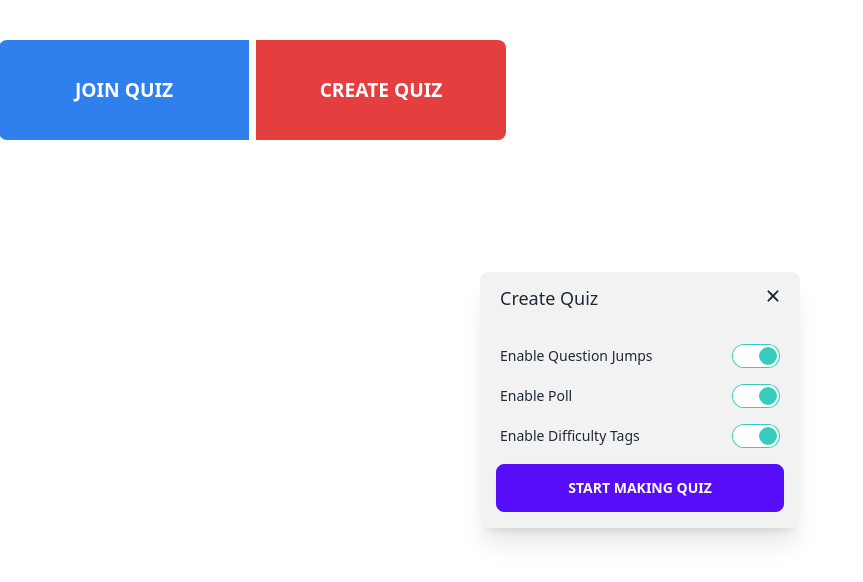
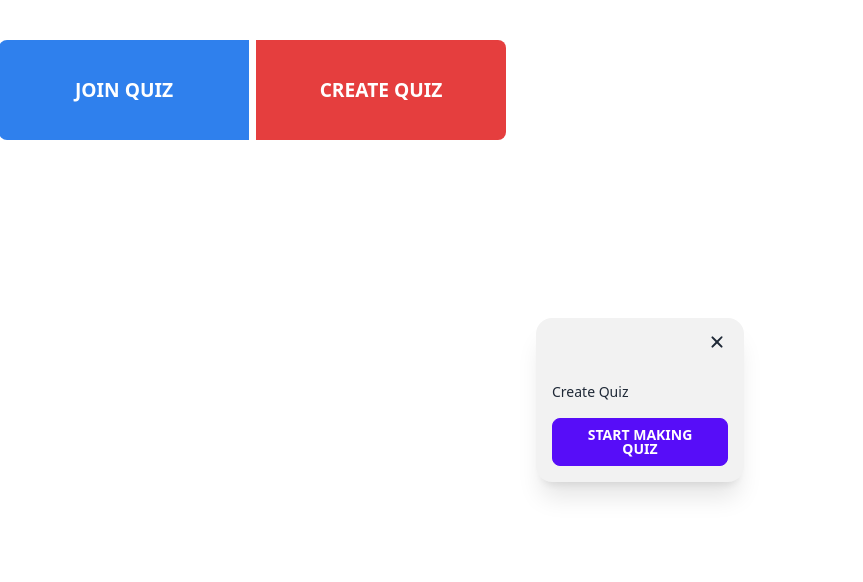
Before and after one commit to JeelRajodiya/brain-blitz, a Next.js app: page /components/QuizForm in a window 1280 px wide. Both pictures are taken after a click on the button "CREATE QUIZ". Shown: the top 582 px of the page, without its empty margins (0-863 px from the left). Built offline with nearby package versions, Linux system fonts and the light colour scheme.

Commit message:
Revert "problem in form:"
This reverts commit 056fbb2864f518c2ed7080b9b9bee3633aabcda5.

```diff
--- a/pages/Dashboard.tsx
+++ b/pages/Dashboard.tsx
@@ -23,7 +23,7 @@ export default function Dashboard() {
     return (
         <div className="flex justify-center flex-col center">
             {/* menu bar */}
-            <div className="navbar rounded-2xl bg-base-200 shadow-md p-2 mx-2 mb-4 z-50">
+            <div className="navbar bg-base-200 shadow-md p-2 mx-2 mb-4">
                 <div className="flex-1">
                     {/* heading of the page */}
                     <div className="center">
@@ -72,7 +72,6 @@ export default function Dashboard() {
             </div>
 
             <QuizForm></QuizForm>
-
         </div>
     );
 }
--- a/pages/components/QuizForm.tsx
+++ b/pages/components/QuizForm.tsx
@@ -9,7 +9,6 @@ function QuizForm() {
 
     return (
         <div>
-            {/* Button Group */}
             <div
                 className="btn-group button-group"
                 style={{ marginTop: "40px" }}
@@ -22,16 +21,13 @@ function QuizForm() {
                     Create Quiz
                 </button>
             </div>
-
-            {/* Create Quiz Form */}
             {showForm && (
-                <div className="mainForm fixed inset-0 flex items-center justify-center">
-                    <div className="card card-compact w-80 bg-base-200 shadow-xl rounded-lg">
+                <div className="fixed inset-0 flex items-center justify-center">
+                    <div className="card card-compact w-52 bg-base-200 shadow-xl">
                         <div className="card-header">
-                            <div className="form-title">
-                                <h2>Create Quiz</h2>
+                            <div className="flex justify-end">
                                 <button
-                                    className="btn btn-ghost btn-cross"
+                                    className="btn btn-ghost"
                                     onClick={toggleForm}
                                 >
                                     <svg
@@ -50,44 +46,10 @@ function QuizForm() {
                             </div>
                         </div>
                         <div className="card-body">
-                            <div className="flex flex-col">
-                                <div className="form-control">
-                                    <label className="cursor-pointer label">
-                                        <span className="label-text">
-                                            Enable Question Jumps
-                                        </span>
-                                        <input
-                                            type="checkbox"
-                                            className="toggle toggle-accent"
-                                            checked
-                                        />
-                                    </label>
-                                </div>
-                                <div className="form-control">
-                                    <label className="cursor-pointer label">
-                                        <span className="label-text">
-                                            Enable Poll
-                                        </span>
-                                        <input
-                                            type="checkbox"
-                                            className="toggle toggle-accent"
-                                            checked
-                                        />
-                                    </label>
-                                </div>
-                                <div className="form-control">
-                                    <label className="cursor-pointer label">
-                                        <span className="label-text">
-                                            Enable Difficulty Tags
-                                        </span>
-                                        <input
-                                            type="checkbox"
-                                            className="toggle toggle-accent"
-                                            checked
-                                        />
-                                    </label>
-                                </div>
-                            </div>
+                            <h2>Create Quiz</h2>
+                            <form>
+                                {/* Form inputs and elements go here */}
+                            </form>
                             <button
                                 className="btn btn-primary btn-block"
                                 onClick={toggleForm}
--- a/styles/global.css
+++ b/styles/global.css
@@ -67,6 +67,7 @@
 .button-group {
   display: flex;
   gap: 7px; /* Adjust the value as needed for the desired gap */
+
 }
 
 .btn-modified{
@@ -74,6 +75,7 @@
   height: 100px;
   padding: 10px 20px;
   border: none;
+  border-radius: 4px;
   cursor: pointer;
   font-size: larger;
 }
@@ -97,54 +99,3 @@
   background-color: #B02424; /* Darker red color on hover */
   color: white;
 }
-
-/* the form on creating the quiz before making questions */
-.btn-cross:hover {
-  /* make the red color a bit transparent */
-  background-color: rgba(229, 62, 62, 0.8);
-  color: white;
-}
-
-.form-title {
-  display: grid;
-  grid-template-columns: 1fr auto;
-  align-items: center;
-  justify-content: space-between;
-}
-
-.form-title h2 {
-  margin-left: 20px;
-  margin-top: 5px;
-  font-size: large;
-}
-
-/* .card-header {
-  position: sticky;
-  top: 0;
-  z-index: 1;
-}
-
-.form-content {
-  padding: 20px;
-  position: relative;
-  z-index: 0;
-} */
-
-.mainForm {
-  display: flex;
-  align-items: center;
-  justify-content: center;
-  height: 100vh;
-}
-
-.card-header {
-  position: sticky;
-  top: 0;
-  z-index: 1;
-  margin-bottom: -20px; /* Adjust this value to remove the unnecessary space */
-}
-
-.card-body {
-  padding: 20px;
-  margin-top: 20px; /* Adjust this value to add spacing between title and content */
-}
```
